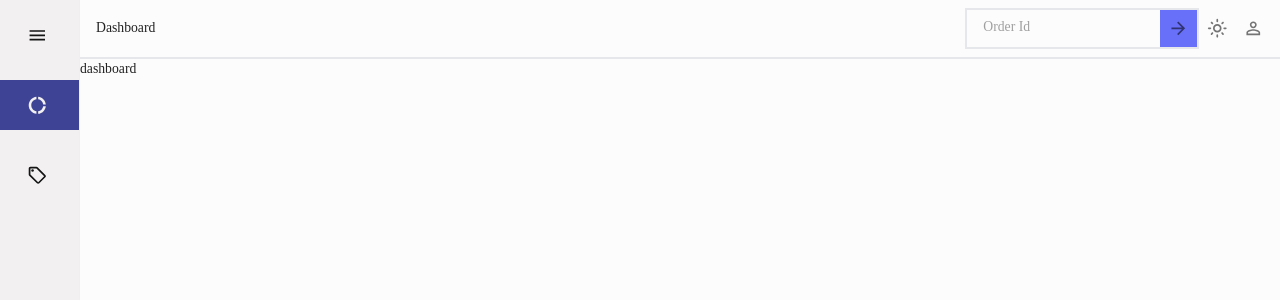
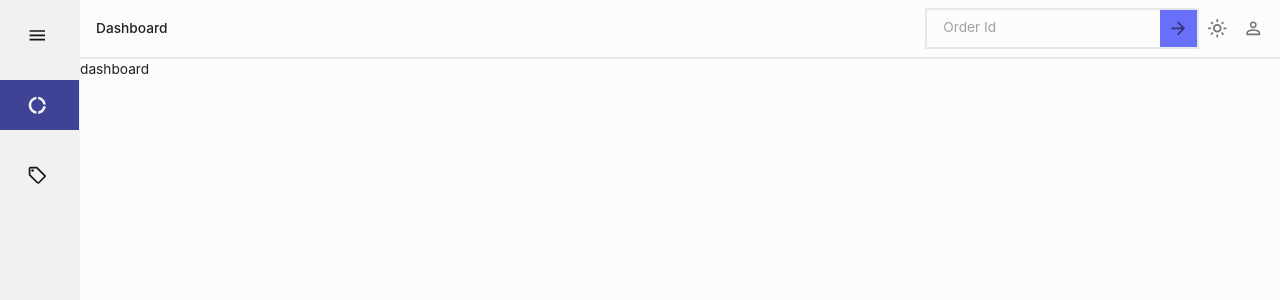
Before and after one commit to geekyvinayak/courier-backoffice, a React (Create React App) app: page /dashboard in a window 1280 px wide. Shown: the top 300 px of the page. Built offline with nearby package versions, Linux system fonts and the light colour scheme; no server answers.

Commit message:
added font

```diff
--- a/src/index.css
+++ b/src/index.css
@@ -1,7 +1,8 @@
 @tailwind base;
 @tailwind components;
 @tailwind utilities;
-@import url("https://fonts.googleapis.com/css2?family=Source+Sans+3:ital,wght@0,200..900;1,200..900&display=swap");
+@import url('https://fonts.googleapis.com/css2?family=Inter:ital,opsz,wght@0,14..32,100..900;1,14..32,100..900&display=swap');
+
 
 html,
 body,
@@ -10,7 +11,7 @@ body,
 .content {
   height: 100%;
   width: 100%;
-  font-family: "Source Sans 3", serif;
+  font-family: "Inter", serif;
 }
 
 .app {
--- a/src/tabs/priceListTab/pricingZone/pricingZone.jsx
+++ b/src/tabs/priceListTab/pricingZone/pricingZone.jsx
@@ -66,7 +66,7 @@ const PricingZone = () => {
         ]}
       />
       <Box sx={{ p: 2 }}>
-        <Typography variant="h5" gutterBottom fontWeight={600}>
+        <Typography variant="h6" gutterBottom fontWeight={600}>
           Zone Layout
         </Typography>
         <Select
@@ -82,7 +82,7 @@ const PricingZone = () => {
       </Box>
       <Uploadpricezone fetchData={fetchData} />
       <Box sx={{ p: 2 }}>
-        <Typography variant="h5" gutterBottom fontWeight={600}>
+        <Typography variant="h6" gutterBottom fontWeight={600}>
           Included Zones
         </Typography>
       </Box>
--- a/src/tabs/priceListTab/pricingZone/uploadPriceZone/uploadpricezone.jsx
+++ b/src/tabs/priceListTab/pricingZone/uploadPriceZone/uploadpricezone.jsx
@@ -92,7 +92,7 @@ const Uploadpricezone = ({ fetchData }) => {
   return (
     <>
       <div className="flex flex-col p-4 space-y-4 ">
-        <Typography variant="h5" gutterBottom fontWeight={600}>
+        <Typography variant="h6" gutterBottom fontWeight={600}>
           Select a Zone Definition File
         </Typography>
         <div className="ml-5 flex items-center">
```
